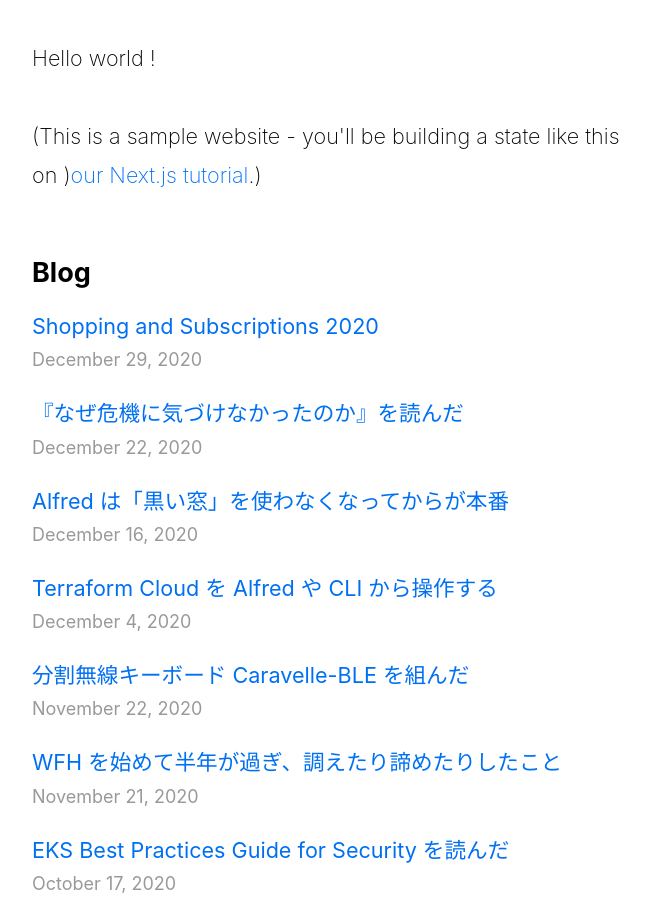
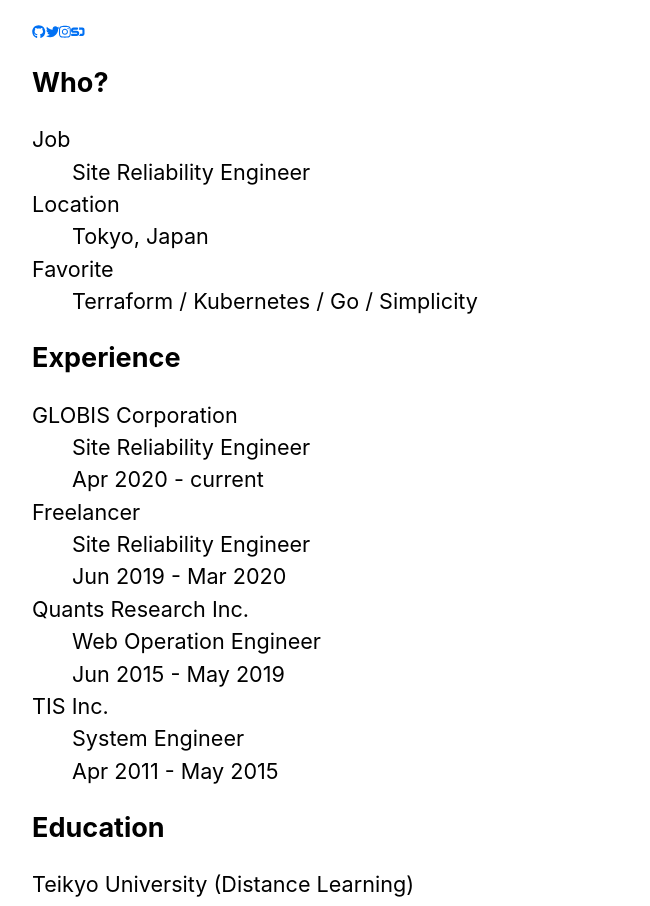
Before and after one commit to chroju/blog, a Next.js app: page / in a window 1280 px wide. Shown: the part 271-1177 px from the top of the page, without its empty margins (302-952 px from the left). Built offline with nearby package versions, Linux system fonts and the light colour scheme.

Commit message:
Add fontawesome

```diff
--- /dev/null
+++ b/components/fontawesome.js
@@ -0,0 +1,8 @@
+import { library } from '@fortawesome/fontawesome-svg-core'
+import { fab } from '@fortawesome/free-brands-svg-icons'
+import { FontAwesomeIcon } from '@fortawesome/react-fontawesome'
+
+export default function Fa({ iconName }) {
+    library.add(fab)
+    return <FontAwesomeIcon icon={['fab', iconName]} size='xs' />
+}
--- a/package.json
+++ b/package.json
@@ -8,6 +8,11 @@
     "start": "next start"
   },
   "dependencies": {
+    "@fortawesome/fontawesome-free": "^5.15.1",
+    "@fortawesome/fontawesome-free-brands": "^5.0.13",
+    "@fortawesome/free-brands-svg-icons": "^5.15.1",
+    "@fortawesome/free-solid-svg-icons": "^5.15.1",
+    "@fortawesome/react-fontawesome": "^0.1.14",
     "async": "^3.2.0",
     "babel-plugin-prismjs": "^2.0.1",
     "date-fns": "^2.16.1",
--- a/pages/index.js
+++ b/pages/index.js
@@ -1,47 +1,58 @@
 import Head from 'next/head'
-import Layout, { siteTitle } from '../components/layout'
+import Layout from '../components/layout'
 import utilsStyles from '../styles/utils.module.css'
-import Link from 'next/link'
-import Date from '../components/date'
+import Fa from '../components/fontawesome'
 
-import { getSortedPostsData } from '../lib/posts'
-
-export async function getStaticProps() {
-  const allPostsData = getSortedPostsData()
-  return {
-    props: {
-      allPostsData
-    }
-  }
-}
-
-export default function Home({ allPostsData }) {
+export default function Home() {
   return (
     <Layout home>
       <Head>
-        <title>{siteTitle}</title>
+        <title>chroju</title>
       </Head>
+      <section className={utilsStyles.menu}>
+        <a href="https://github.com/chroju"><Fa iconName="github" /></a>
+        <a href="https://twitter.com/chroju"><Fa iconName="twitter" /></a>
+        <a href="https://www.instagrafa-instagramm.com/chroju"><Fa iconName="instagram" /></a>
+        <a href="https://speakerdeck.com/chroju"><Fa iconName="speaker-deck" /></a>
+      </section>
       <section className={utilsStyles.headingMd}>
-        <p>Hello world !</p>
-        <p>
-          (This is a sample website - you'll be building a state like this on{' '})
-          <a href="https://nextjs.org/learn">our Next.js tutorial</a>.)
-        </p>
-      </section>
-      <section className={`${utilsStyles.headingMd} ${utilsStyles.padding1px}`}>
+        <h2 className={utilsStyles.headingLg}>Who?</h2>
+        <dl>
+          <dt>Job</dt>
+          <dd>Site Reliability Engineer</dd>
+          <dt>Location</dt>
+          <dd>Tokyo, Japan</dd>
+          <dt>Favorite</dt>
+          <dd>Terraform / Kubernetes / Go / Simplicity</dd>
+        </dl>
+        <h2 className={utilsStyles.headingLg}>Experience</h2>
+        <dl>
+          <dt>GLOBIS Corporation</dt>
+          <dd>Site Reliability Engineer</dd>
+          <dd>Apr 2020 - current</dd>
+          <dt>Freelancer</dt>
+          <dd>Site Reliability Engineer</dd>
+          <dd>Jun 2019 - Mar 2020</dd>
+          <dt>Quants Research Inc.</dt>
+          <dd>Web Operation Engineer</dd>
+          <dd>Jun 2015 - May 2019</dd>
+          <dt>TIS Inc.</dt>
+          <dd>System Engineer</dd>
+          <dd>Apr 2011 - May 2015</dd>
+        </dl>
+        <h2 className={utilsStyles.headingLg}>Education</h2>
+        <dl>
+          <dt>Teikyo University (Distance Learning)</dt>
+          <dd>Bachelor of Science in Information Technology</dd>
+          <dd>Apr 2019 - current</dd>
+          <dt>Hitotsubashi University</dt>
+          <dd>Bachelor of Social Science</dd>
+          <dd>Apr 2007 - Mar 2011</dd>
+        </dl>
         <h2 className={utilsStyles.headingLg}>Blog</h2>
-        <ul className={utilsStyles.list}>
-          {allPostsData.map(({ id, date, title }) => (
-            <li className={utilsStyles.listItem} key={id}>
-              <Link href={`/posts/${id}`}>
-                <a>{title}</a>
-              </Link>
-              <br />
-              <small className={utilsStyles.lightText}>
-                <Date dateString={date} />
-              </small>
-            </li>
-          ))}
+        <ul>
+          <li><a href="./blog">the world as code</a> (about tech)</li>
+          <li><a href="./blog">the world was not enough</a> (about culture)</li>
         </ul>
       </section>
     </Layout>
```
Also changed, not shown: 1 other file (tests, documents, lock files or other folders).
